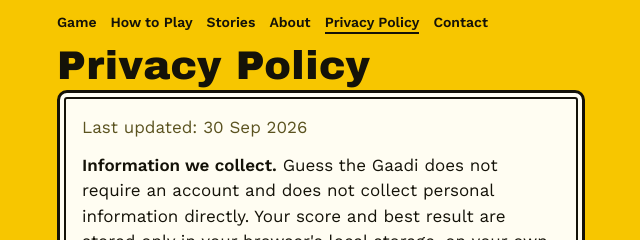
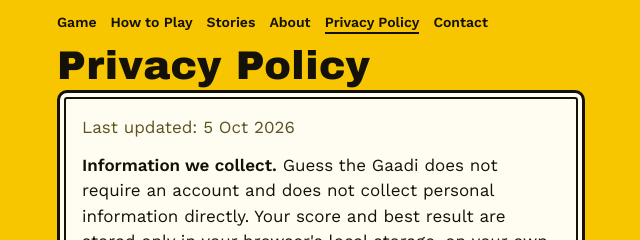
Before and after one commit to prawin150798-design/guess-the-gaadi, a plain HTML site: page privacy.html in a window 1280 px wide. Shown: the top 240 px of the page, 319-959 px from the left. Drawn offline with nearby package versions, Linux system fonts and the light colour scheme.

Commit message:
Update last updated date in privacy policy

```diff
--- a/privacy.html
+++ b/privacy.html
@@ -48,7 +48,7 @@ footer.site{max-width:560px;margin:24px auto 0;padding:16px;text-align:center;fo
 <h1>Privacy Policy</h1>
 
 <div class="plate">
-<p class="sub">Last updated: 30 Sep 2026</p>
+<p class="sub">Last updated: 5 Oct 2026</p>
 <p><b>Information we collect.</b> Guess the Gaadi does not require an account and does not collect personal information directly. Your score and best result are stored only in your browser's local storage, on your own device, and are never sent to us.</p>
 <p><b>Advertising and cookies.</b> This site uses Google AdSense to display ads. Google and its partners use cookies to serve ads based on a visitor's prior visits to this or other websites. You can opt out of personalised advertising by visiting Google's <a href="https://adssettings.google.com" target="_blank" rel="noopener">Ads Settings</a>, or by visiting <a href="https://www.aboutads.info" target="_blank" rel="noopener">www.aboutads.info</a>. For more on how Google uses data from sites that use its services, see <a href="https://policies.google.com/technologies/partner-sites" target="_blank" rel="noopener">How Google uses information from sites that use our services</a>.</p>
 <p><b>Analytics.</b> This site does not use any analytics tool. We do not track page views, visits, or usage patterns, and no usage data is collected or sent to us.</p>
```
